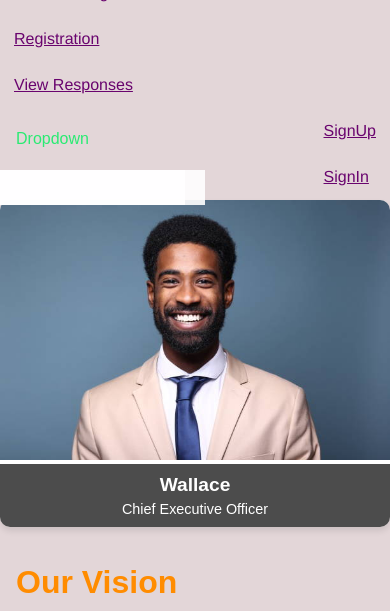
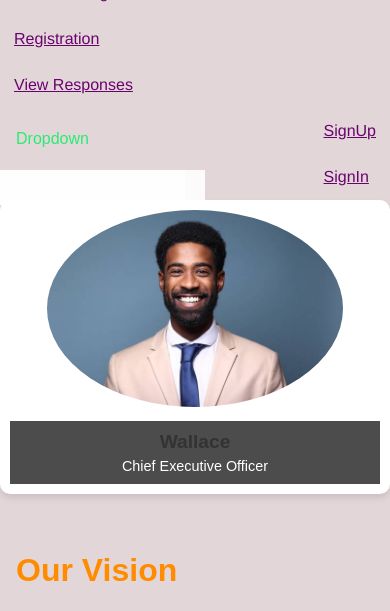
Before and after one commit to Clarita254/THRIVESCHOOL, a PHP site: page /about.php in a window 390 px wide. Shown: the part 260-871 px from the top of the page. Run offline with PHP 8.4, Linux system fonts and the light colour scheme.

Commit message:
Changes on team css file

```diff
--- a/about.php
+++ b/about.php
@@ -1,6 +1,7 @@
 <?php include_once("templates/header.php");?>
 
     <link rel="stylesheet" href="https:/cdnjs.cloudflare.com/ajax/libs/font-awesome/6.0.0-beta3/css/all.min.css">
+    <link rel="stylesheet" href="css/style.css">
 
 
     <style>
@@ -39,7 +40,7 @@ p2{
     <button class="prev">&laquo;</button>
 <div class="team-member">
 
-<img src="Images/People/pp39.jpg"width="40%">
+<img src="Images/People/pp39.jpg"alt="Team Member Wallace">
 <div class="member-info">
 <h4>Wallace </h4>
 <p>Chief Executive Officer</p>
@@ -48,7 +49,7 @@ p2{
 </div>
 <!---->
 <div class="team-member">
-    <img src="Images/People/pp37.jpg"width="40%">
+    <img src="Images/People/pp37.jpg"alt="Team Member Virginiah">
     <div class="member-info">
    <h4>Virginiah</h4>
    <p>Managing Director </p>
--- a/css/team.css
+++ b/css/team.css
@@ -1,6 +1,9 @@
 .team-container{
     display:flex;
     gap:20px;
+    margin-bottom:20px;
+    flex-wrap:wrap;
+    justify-content:space-around
 }
 
 .team-member{
@@ -10,6 +13,9 @@
     overflow:hidden;
     text-align:center;
     transition:transform 0.3s ease;
+    padding:10px;
+    color:#333;
+
 }
 
 .team-member:hover{
@@ -17,7 +23,9 @@
 }
 
 .team-member img{
-    width:100%;
+    width:80%;
+    border-radius:50%;
+    margin-bottom:10px;
     height:auto;
 }
 
@@ -32,6 +40,7 @@
 .member-info h4{
     margin:0;
     font-size:1.2em;
+    color:#333;
 }
 .member-info p{
     margin: 5px 0 0;
@@ -55,3 +64,15 @@ left:10px;
 .next{
     right:10px;
 }
+
+@media (max-width: 768px) {
+    .team-member {
+        flex: 1 1 calc(45% - 20px);
+    }
+}
+
+@media (max-width: 480px) {
+    .team-member {
+        flex: 1 1 100%;
+    }
+}
```
